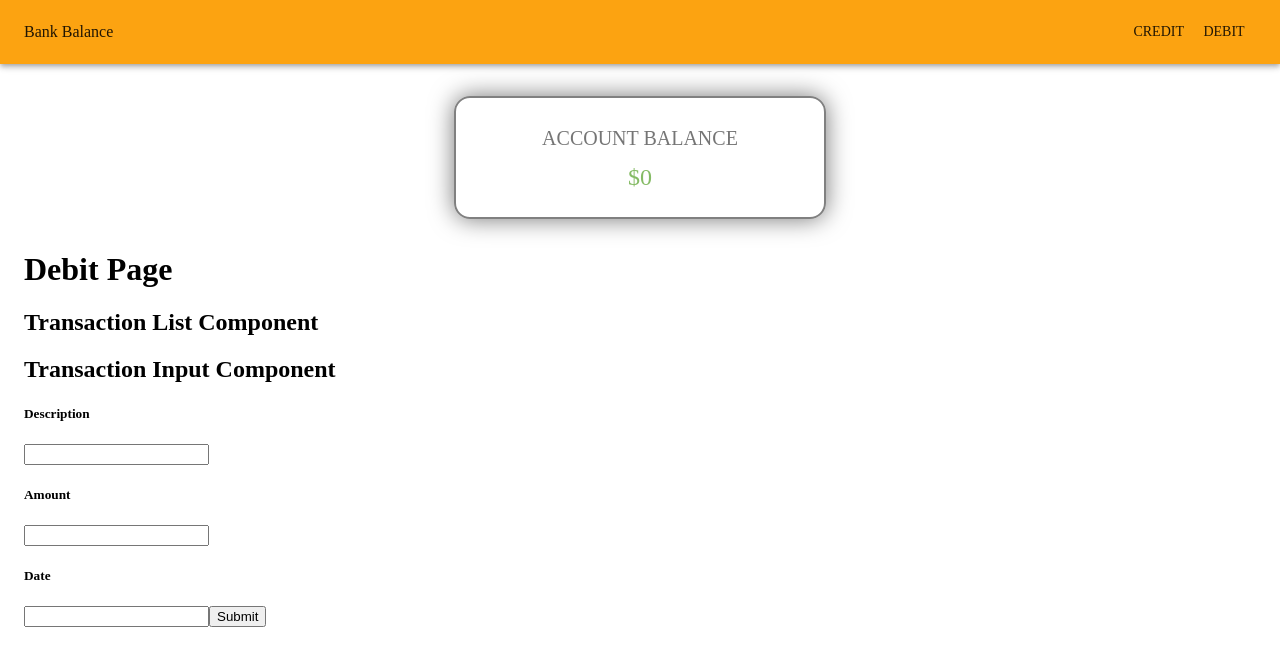
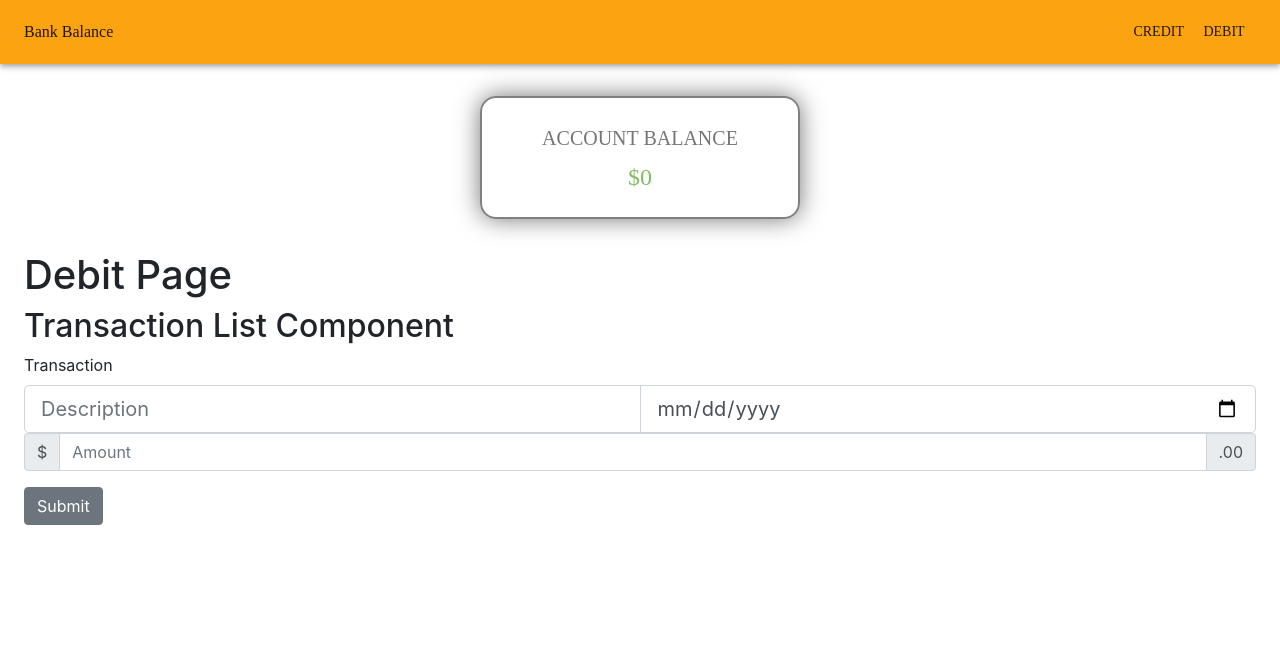
Before and after one commit to Web-Dev-Speedrunners/Assignment-7, a React (Create React App) app: page /debit in a window 1280 px wide. Shown: the top 666 px of the page. Built offline with nearby package versions, Linux system fonts and the light colour scheme; no server answers.

Commit message:
begin transaction input component

```diff
--- a/src/components/transaction_input/index.tsx
+++ b/src/components/transaction_input/index.tsx
@@ -1,16 +1,59 @@
-import React from "react";
+import React, { BaseSyntheticEvent, useContext, useState } from "react";
+import {
+  Button,
+  Form,
+  FormGroup,
+  Input,
+  InputGroup,
+  InputGroupAddon,
+  Label,
+} from "reactstrap";
+import TransactionContext from "../../contexts/transaction";
+import { TransactionEntry } from "../../types";
 
 const TransactionInput: React.FC = () => {
+  const [formResponse, updateForm] = useState<TransactionEntry>({
+    amount: 0,
+    description: "",
+    date: new Date(),
+  });
+
+  const { addCreditEntry } = useContext(TransactionContext);
+
+  const handleSubmit = (a: any) => {
+    a.preventDefault();
+    addCreditEntry(formResponse);
+  };
+
+  const handleAmountChange = (e: BaseSyntheticEvent) => {
+    const amount: number = parseInt(e.target.value, 10) || 0;
+    updateForm({ ...formResponse, amount });
+  };
   return (
     <div>
-      <h2>Transaction Input Component</h2>
-      <h5>Description</h5>
-      <input type="text" name="description" />
-      <h5>Amount</h5>
-      <input type="text" name="amount" />
-      <h5>Date</h5>
-      <input type="text" name="date" />
-      <button type="submit">Submit</button>
+      <Form onSubmit={handleSubmit}>
+        <FormGroup>
+          <Label for="exampleEmail">Transaction</Label>
+          <InputGroup size="lg">
+            <Input placeholder="Description" type="text" />
+            <Input placeholder="Date" type="date" />
+          </InputGroup>
+          <InputGroup>
+            <InputGroupAddon addonType="prepend">$</InputGroupAddon>
+            <Input
+              placeholder="Amount"
+              min={0}
+              max={100}
+              type="number"
+              step="1"
+              onChange={handleAmountChange}
+            />
+            <InputGroupAddon addonType="append">.00</InputGroupAddon>
+          </InputGroup>
+          <FormGroup />
+          <Button type="submit">Submit</Button>
+        </FormGroup>
+      </Form>
     </div>
   );
 };
--- a/src/index.tsx
+++ b/src/index.tsx
@@ -6,6 +6,7 @@ import App from "./App";
 import reportWebVitals from "./reportWebVitals";
 import MUIThemeOptions from "./config/mui_theme_options";
 import { TransactionContextProvider } from "./contexts/transaction";
+import "bootstrap/dist/css/bootstrap.min.css";
 
 ReactDOM.render(
   <React.StrictMode>
```
